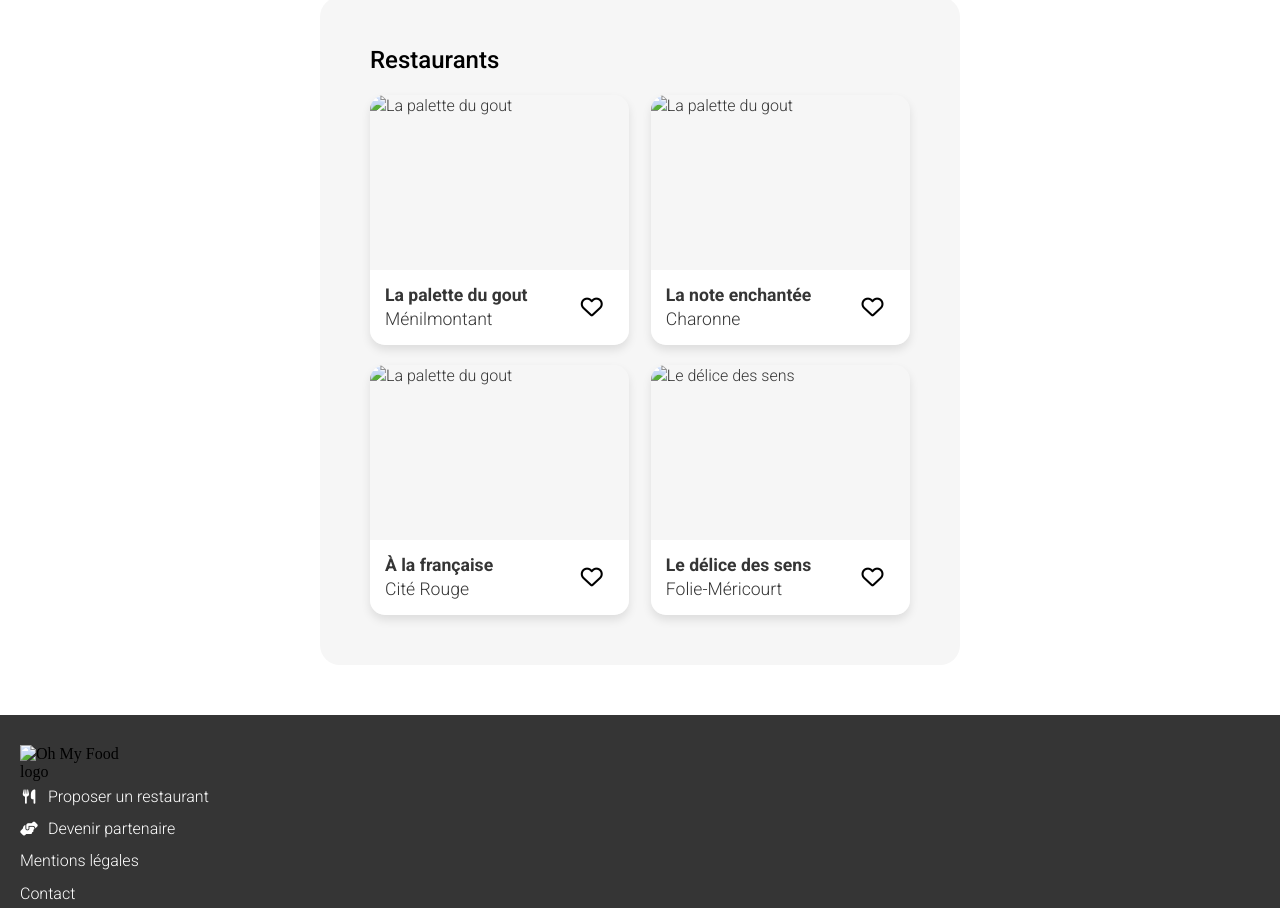
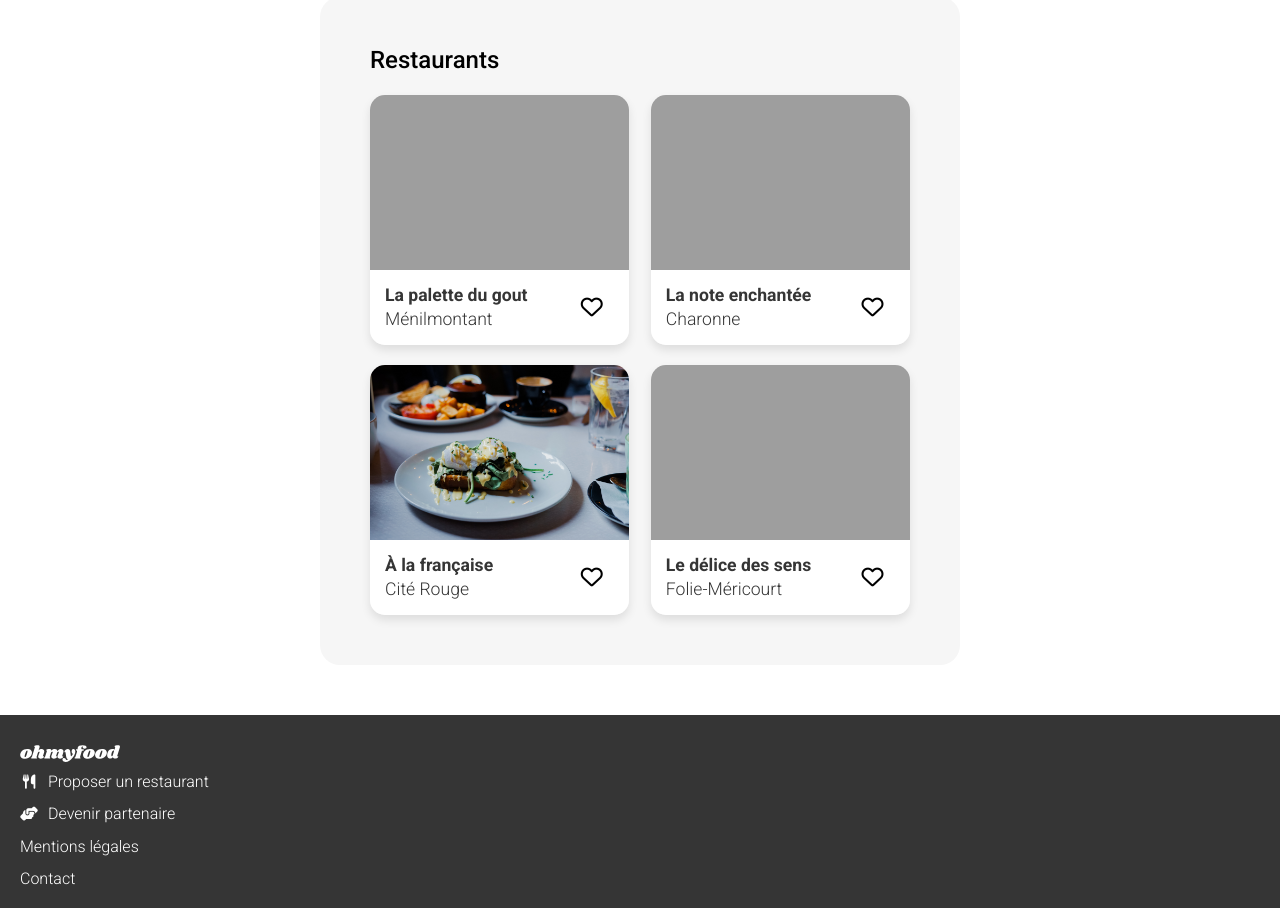
Before and after one commit to mghazal1024/MohamadGhazal_3_18052021, a plain HTML site: page index.html in a window 1280 px wide. Shown: the part 766-1674 px from the top of the page. Drawn offline with Linux system fonts and the light colour scheme; the site is published under a folder, as on GitHub Pages, so addresses that start at the root find nothing; a web font is replaced by a local one.

Commit message:
changed the images directory for githup pages

```diff
--- a/index.html
+++ b/index.html
@@ -17,7 +17,7 @@
         </div>
         <header>
             <div class="logo-container">
-                <img src="/images/ohmyfood@2x.svg" alt="Oh My Food logo"/>
+                <img src="images/ohmyfood@2x.svg" alt="Oh My Food logo"/>
             </div>
         </header>
 
@@ -64,7 +64,7 @@
                         <i class="fas fa-heart heart-button__icon--on-hover"></i>
                     </button>
                     <a href="la-palette-du-gout.html" class="restaurants-cards__content">
-                        <img src="/images/restaurants/jay-wennington.jpg" alt="La palette du gout"/>
+                        <img src="images/restaurants/jay-wennington.jpg" alt="La palette du gout"/>
                         <div class="restaurants-cards__info">
                             <p class="restaurants-cards__text"><strong>La palette du gout</strong></p>
                             <p class="restaurants-cards__text">Ménilmontant</p>
@@ -77,7 +77,7 @@
                         <i class="fas fa-heart heart-button__icon--on-hover"></i>
                     </button>
                     <a href="la-note-enchantee.html" class="restaurants-cards__content">
-                        <img src="/images/restaurants/stil.jpg" alt="La palette du gout"/>
+                        <img src="images/restaurants/stil.jpg" alt="La palette du gout"/>
                         <div class="restaurants-cards__info">
                             <p class="restaurants-cards__text"><strong>La note enchantée</strong></p>
                             <p class="restaurants-cards__text">Charonne</p>
@@ -90,7 +90,7 @@
                         <i class="fas fa-heart heart-button__icon--on-hover"></i>
                     </button>
                     <a href="a-la-francaise.html" class="restaurants-cards__content">
-                        <img src="/images/restaurants/toa-heftiba.jpg" alt="La palette du gout"/>
+                        <img src="images/restaurants/toa-heftiba.jpg" alt="La palette du gout"/>
                         <div class="restaurants-cards__info">
                             <p class="restaurants-cards__text"><strong>À la française</strong></p>
                             <p class="restaurants-cards__text">Cité Rouge</p>
@@ -103,7 +103,7 @@
                         <i class="fas fa-heart heart-button__icon--on-hover"></i>
                     </button>
                     <a href="le-delice-des-sens.html" class="restaurants-cards__content">
-                        <img src="/images/restaurants/louis-hansel-shotsoflouis.jpg" alt="Le délice des sens"/>
+                        <img src="images/restaurants/louis-hansel-shotsoflouis.jpg" alt="Le délice des sens"/>
                         <div class="restaurants-cards__info">
                             <p class="restaurants-cards__text"><strong>Le délice des sens</strong></p>
                             <p class="restaurants-cards__text">Folie-Méricourt</p>
@@ -115,7 +115,7 @@
 
         <footer>
             <div class="logo-container--small">
-                <img src="/images/ohmyfood@2x-white.svg" alt="Oh My Food logo"/>
+                <img src="images/ohmyfood@2x-white.svg" alt="Oh My Food logo"/>
             </div>
             <ul class="footer-nav">
                 <li class="footer-nav__list-item">
```
Also changed, not shown: a-la-francaise.html (+2 -2 lines), la-note-enchantee.html (+2 -2 lines), la-palette-du-gout.html (+2 -2 lines), le-delice-des-sens.html (+2 -2 lines).
